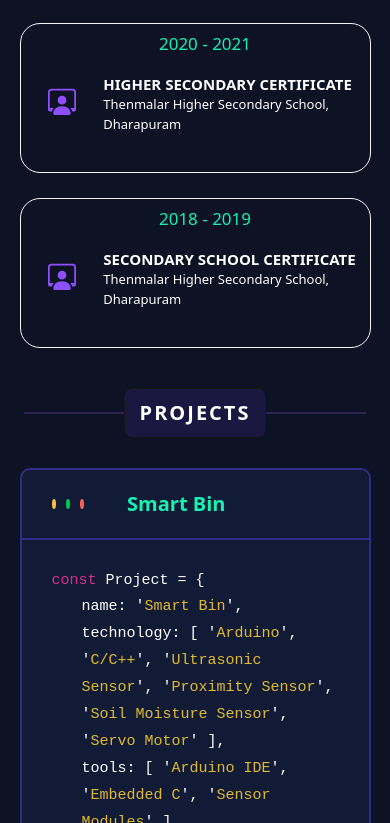
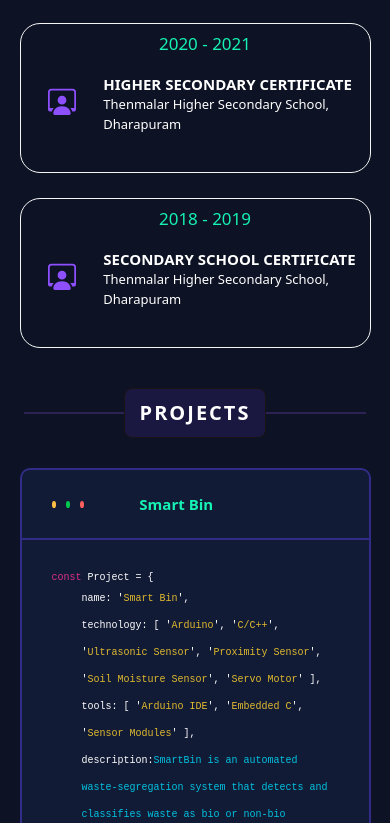
Before and after one commit to Kavinkumar84/Developer_Portfolio, a React (Vite) app: page / in a window 390 px wide. Shown: the part 4820-5643 px from the top of the page. Built offline with nearby package versions, Linux system fonts and the light colour scheme.

Commit message:
Skill Component Added

```diff
--- a/src/Components/Project.css
+++ b/src/Components/Project.css
@@ -194,3 +194,29 @@
   top: 10px;
 }
 }
+
+@media (max-width: 680px) {
+  .Project_Card_Crcl1 {
+  width: 10px;
+  height: 7px;
+}
+.Project_Card_Crcl2 {
+  width: 10px;
+  height: 7px;
+}
+.Project_Card_Crcl3 {
+  width: 10px;
+  height: 7px;
+}
+.Project_Card_Top_Title {
+  color: #16f2b3;
+  font-size: 15px;
+  font-weight: 600;
+}
+.Project_Card_Content_R1 {
+  font-size: 10px;
+}
+.Project_Card_Content_R2 {
+  font-size: 10px;
+}
+}
--- a/src/Components/Skills.jsx
+++ b/src/Components/Skills.jsx
@@ -1,31 +1,54 @@
 import React from "react";
 import "./Skills.css";
+import Java from '../assets/Java.png'
+import HTML5 from '../assets/HTML5.png'
+import CSS3 from '../assets/CSS3.png'
+import Bootstrap from '../assets/Bootstrap.png'
+import JavaScript from '../assets/JS.png'
+import Reactjs from '../assets/React.png'
+import Vite from '../assets/Vite.png'
+import Node from '../assets/Node.png'
+import ExpressJs from '../assets/ExpressJs.png'
+import MongoDB from '../assets/MongoDB.png'
+import MySQL from '../assets/MySQL.png'
+import PostgresSQL from '../assets/PostgresSQL.png'
+import Firebase from '../assets/Firebase.png'
+import Postman from '../assets/Postman.png'
+import EmbeddedC from '../assets/EmbeddedC.png'
+import Arduino from '../assets/Arduino.png'
+import Git from '../assets/Git.png'
+import VSCode from '../assets/VSCode.png'
+import Eclipse from '../assets/Eclipse.png'
+import Intellij from '../assets/Intellij.png'
+import Netlify from '../assets/Netlify.png'
+import Vercel from '../assets/Vercel.png'
 import Marquee from "react-fast-marquee";
 const Skills = () => {
   const skills = [
-    { img: "src/assets/Java.png", title: "Java" },
-    { img: "src/assets/HTML5.png", title: "HTML5" },
-    { img: "src/assets/CSS3.png", title: "CSS3" },
-    { img: "src/assets/Bootstrap.png", title: "Bootstrap" },
-    { img: "src/assets/JS.png", title: "JavaScript" },
-    { img: "src/assets/React.png", title: "React" },
-    { img: "src/assets/Vite.png", title: "Vite" },
-    { img: "src/assets/Node.png", title: "Node.js" },
-    { img: "src/assets/ExpressJS.png", title: "Express.js" },
-    { img: "src/assets/MongoDB.png", title: "MongoDB" },
-    { img: "src/assets/MySQL.png", title: "MySQL" },
-    { img: "src/assets/PostgresSQL.png", title: "PostgreSQL" },
-    { img: "src/assets/Firebase.png", title: "Firebase" },
-    { img: "src/assets/Postman.png", title: "Postman" },
-    { img: "src/assets/EmbeddedC.png", title: "Embedded C" },
-    { img: "src/assets/Arduino.png", title: "Arduino" },
-    { img: "src/assets/Git.png", title: "Git" },
-    { img: "src/assets/VSCode.png", title: "VS Code" },
-    { img: "src/assets/Eclipse.png", title: "Eclipse" },
-    { img: "src/assets/Intellij.png", title: "IntelliJ" },
-    { img: "src/assets/Netlify.png", title: "Netlify" },
-    { img: "src/assets/Vercel.png", title: "Vercel" },
-  ];
+  { img: Java, title: "Java" },
+  { img: HTML5, title: "HTML5" },
+  { img: CSS3, title: "CSS3" },
+  { img: Bootstrap, title: "Bootstrap" },
+  { img: JavaScript, title: "JavaScript" },
+  { img: Reactjs, title: "React" },
+  { img: Vite, title: "Vite" },
+  { img: Node, title: "Node.js" },
+  { img: ExpressJs, title: "Express.js" },
+  { img: MongoDB, title: "MongoDB" },
+  { img: MySQL, title: "MySQL" },
+  { img: PostgresSQL, title: "PostgreSQL" },
+  { img: Firebase, title: "Firebase" },
+  { img: Postman, title: "Postman" },
+  { img: EmbeddedC, title: "Embedded C" },
+  { img: Arduino, title: "Arduino" },
+  { img: Git, title: "Git" },
+  { img: VSCode, title: "VS Code" },
+  { img: Eclipse, title: "Eclipse" },
+  { img: Intellij, title: "IntelliJ" },
+  { img: Netlify, title: "Netlify" },
+  { img: Vercel, title: "Vercel" },
+];
+
   return (
     <div id="Skills">
       <div className="Skill_whole">
```
